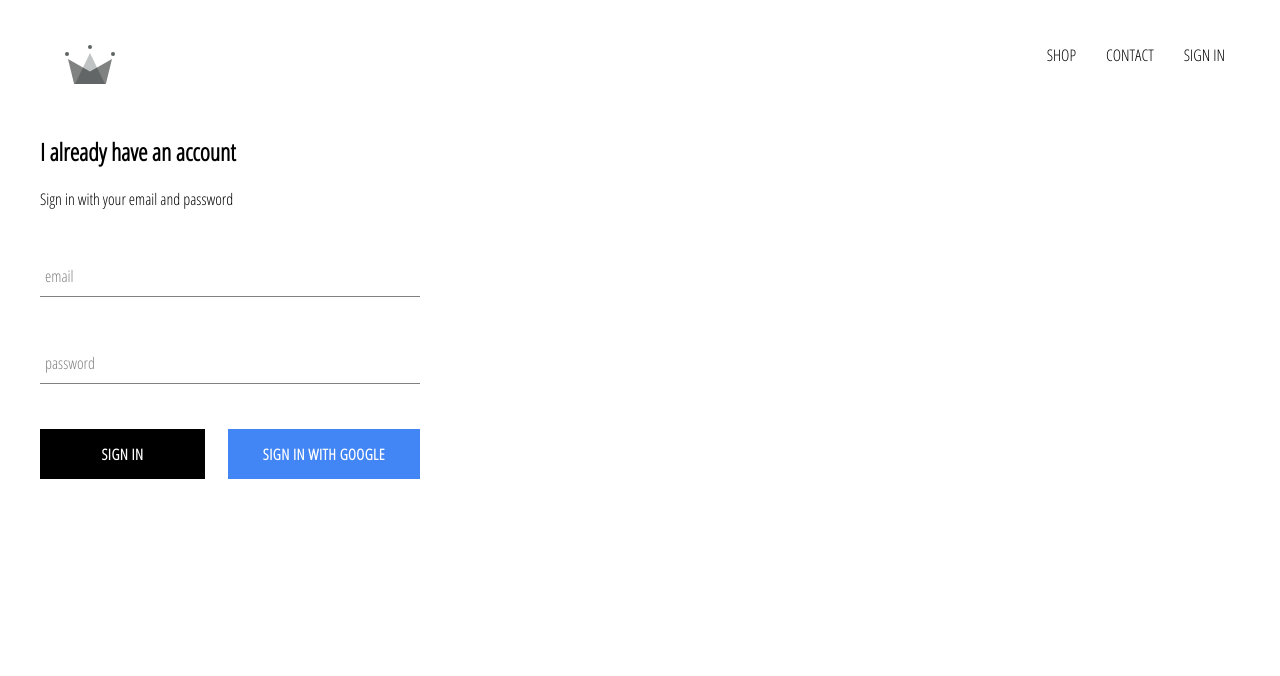
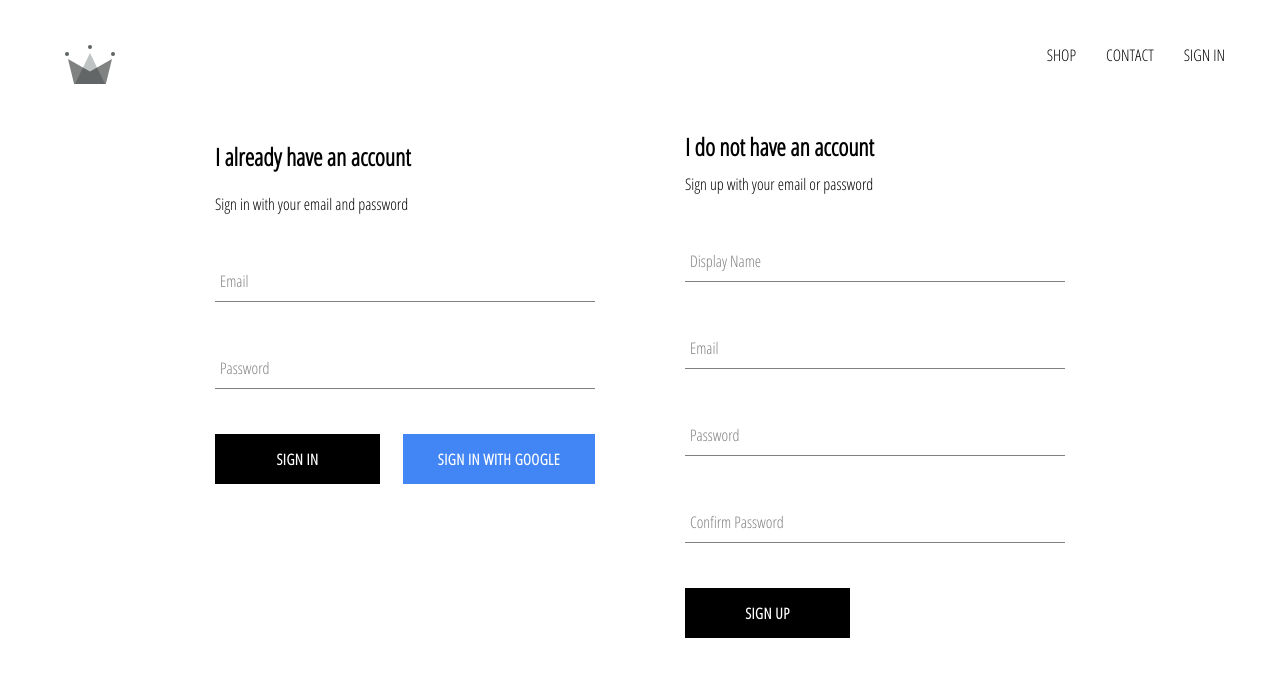
Before and after one commit to idaharaedem/crown-clothing, a React (Create React App) app: page /signin in a window 1280 px wide. Shown: the top 676 px of the page. Built offline with nearby package versions, Linux system fonts and the light colour scheme; no server answers.

Commit message:
Implenenting Sign up ppage and integrating auth as well as database addition in firebase

```diff
--- a/src/App.js
+++ b/src/App.js
@@ -5,7 +5,7 @@
 import ShopPage from './pages/shop/shop';
 import Header from './components/header/header';
 import SignInAndSignUpPage from './pages/sign-in-and-sign-up/sign-in-and-sign-up'
-import {auth} from './firebase/firebase.utils';
+import {auth, createUserProfileDocument} from './firebase/firebase.utils';
 
 class App extends React.Component {
   constructor() {
@@ -20,10 +20,28 @@
   unsubscribeFromAuth = null
 
   componentDidMount() {
-   this.unsubscribeFromAuth = auth.onAuthStateChanged(user => {
-      this.setState({currentUser: user})
+   this.unsubscribeFromAuth = auth.onAuthStateChanged(async userAuth => {
 
-      console.log(user);
+    if(userAuth){
+        const userRef = await createUserProfileDocument(userAuth);
+
+        userRef.onSnapshot(snapshot => {
+         this.setState({
+
+            currentUser: {
+              id: snapshot.id,
+              ...snapshot.data()
+            }
+
+         });
+
+        console.log(this.state)
+        });
+
+
+    } else {
+      this.setState({currentUser: userAuth});
+    }
     });
   }
   componentWillUnmount() {
--- a/src/components/sign-in/signin.jsx
+++ b/src/components/sign-in/signin.jsx
@@ -39,7 +39,7 @@
                     type="email"
                     value={this.state.email}
                     handleChange={this.handleChange}
-                    label="email"
+                    label="Email"
                     required/>
 
 
@@ -48,7 +48,7 @@
                     type="password"
                     value={this.state.password}
                     handleChange={this.handleChange}
-                    label = "password"
+                    label = "Password"
                     required/>
 
                     <div className="buttons">
--- /dev/null
+++ b/src/components/sign-up/sign-up.jsx
@@ -0,0 +1,114 @@
+import React from 'react';
+import FormInput from '../form-input/form-input';
+import CustomButton from '../custom-button/custom-button';
+import {auth, createUserProfileDocument} from '../../firebase/firebase.utils'
+
+import './sign-up.styles.scss';
+
+class SignUp extends React.Component {
+    constructor(){
+        super()
+
+        this.state = {
+            displayName: '',
+            email: '',
+            password: '',
+            confirmPassword: ''
+        }
+    }
+
+
+    handleSubmit = async(event) => {
+        event.preventDefault();
+
+        const {displayName, email, password, confirmPassword} = this.state;
+
+        if (password !== confirmPassword) {
+            alert("passwords dont match");
+            return;
+        }
+
+        try {
+            const {user} = await auth.createUserWithEmailAndPassword(email, password);
+            await createUserProfileDocument(user, {displayName})
+
+            this.setState({
+                displayName: '',
+                email: '',
+                password: '',
+                confirmPassword: ''
+            });
+        }
+        catch (error) {
+            console.log(error);
+        }
+    }
+
+    handleChange = event => {
+        const {name, value} = event.target;
+
+        this.setState({[name]: value})
+    }
+
+
+
+    render() {
+
+        const {displayName, email, password, confirmPassword} = this.state;
+
+        return(
+
+            <div className="sign-up">
+                <h2 className="title">I do not have an account</h2>
+                <span> Sign up with your email or password </span>
+
+
+            <form className="sign-up-form" onSubmit={this.handleSubmit}>
+
+
+                <FormInput
+                    type = "text"
+                    name = "displayName"
+                    value = {displayName}
+                    onChange = {this.handleChange}
+                    label = "Display Name"
+                    required
+                />
+
+                <FormInput
+                    type = "email"
+                    name = "email"
+                    value = {email}
+                    onChange = {this.handleChange}
+                    label = "Email"
+                    required
+                />
+
+
+                <FormInput
+                    type = "password"
+                    name = "password"
+                    value = {password}
+                    onChange = {this.handleChange}
+                    label = "Password"
+                    required
+                />
+
+
+                <FormInput
+                    type = "password"
+                    name = "confirmPassword"
+                    value = {confirmPassword}
+                    onChange = {this.handleChange}
+                    label = "Confirm Password"
+                    required
+                />
+
+                <CustomButton type = "submit"> SIGN UP</CustomButton>
+
+            </form>
+        </div>
+        );
+    }
+}
+export default SignUp;
--- /dev/null
+++ b/src/components/sign-up/sign-up.styles.scss
@@ -0,0 +1,9 @@
+.sign-up {
+    display: flex;
+    flex-direction: column;
+    width: 380px;
+
+    .title {
+        margin: 10px 0;
+    }
+}
--- a/src/firebase/firebase.utils.js
+++ b/src/firebase/firebase.utils.js
@@ -16,6 +16,33 @@
         measurementId: "G-YC0RY056X8"
 };
 
+export const createUserProfileDocument = async (userAuth, additionalData) => {
+    if(!userAuth)
+     return;
+
+     const userRef =  firestore.doc(`users/${userAuth.uid}`);
+
+     const snapShot = await userRef.get();
+
+     if(!snapShot.exists) {
+        const {displayName, email} = userAuth;
+        const createdAt = new Date();
+
+        try {
+            await userRef.set({
+                displayName,
+                email,
+                createdAt,
+                ...additionalData
+            })
+        } catch (error) {
+            console.log('Error creating user', error);
+        }
+     }
+
+     return userRef;
+}
+
 firebase.initializeApp(config);
 
 export const auth = firebase.auth();
--- a/src/pages/sign-in-and-sign-up/sign-in-and-sign-up.jsx
+++ b/src/pages/sign-in-and-sign-up/sign-in-and-sign-up.jsx
@@ -2,10 +2,12 @@
 
 import './sign-in-and-sign-up.styles.scss'
 import SignIn from '../../components/sign-in/signin'
+import SignUp from '../../components/sign-up/sign-up'
 
 const SignInAndSignUpPage = () => (
   <div className="sign-in-and-sign-up">
       <SignIn/>
+      <SignUp/>
   </div>
 );
 
--- a/src/pages/sign-in-and-sign-up/sign-in-and-sign-up.styles.scss
+++ b/src/pages/sign-in-and-sign-up/sign-in-and-sign-up.styles.scss
@@ -0,0 +1,6 @@
+.sign-in-and-sign-up {
+    width: 850px;
+    display: flex;
+    justify-content: space-between;
+    margin: 30px auto;
+}
```
